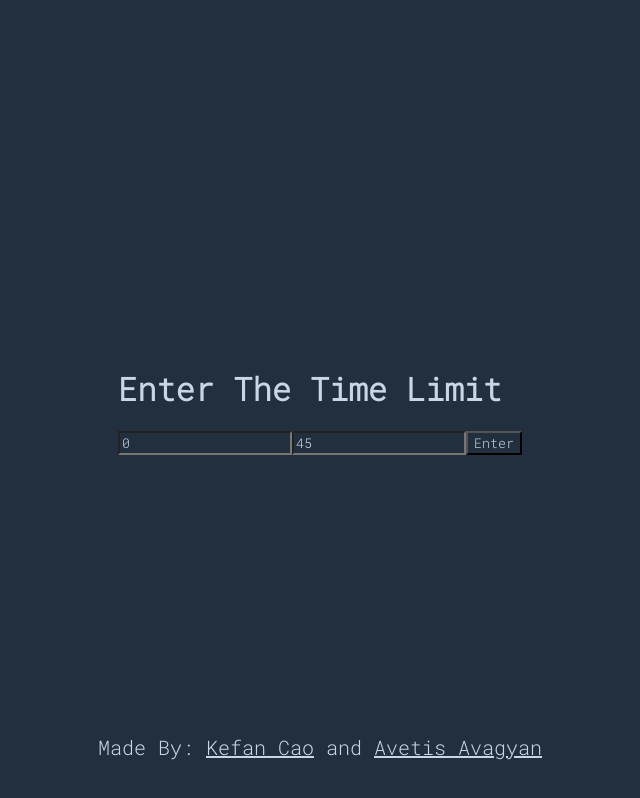
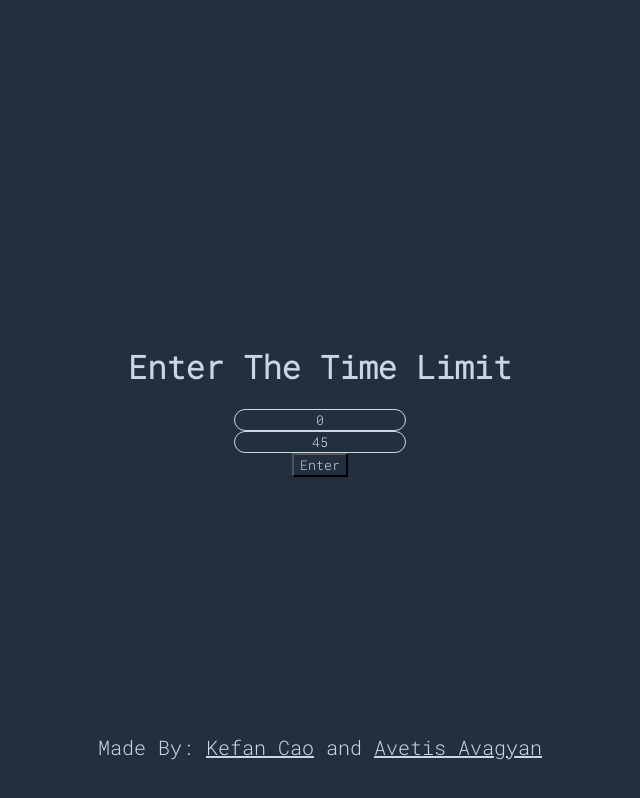
Before and after one commit to Avetis-Av/QuickType, a React (Create React App) app: page / in a window 1280 px wide. Both pictures are taken after a click on the button "Join Game". Shown: the whole page, without its empty margins (320-960 px from the left). Built offline with nearby package versions, Linux system fonts and the light colour scheme.

Commit message:
Added .join class style

```diff
--- a/src/GetTimer.css
+++ b/src/GetTimer.css
@@ -2,3 +2,24 @@
 .TimeInp input::placeholder {
     color: #c8d6e5;
 }
+
+.TimeInp input{
+    text-align: center;
+    border: 1px solid #c8d6e5;
+    border-radius: 30px;
+}
+
+.inputs{
+    display: flex;
+    justify-content: center;
+}
+
+.input-prompt{
+    margin: 10px;
+}
+
+.TimeInp {
+    display: flex;
+    flex-direction: column;
+    align-items: center;;
+}
```
